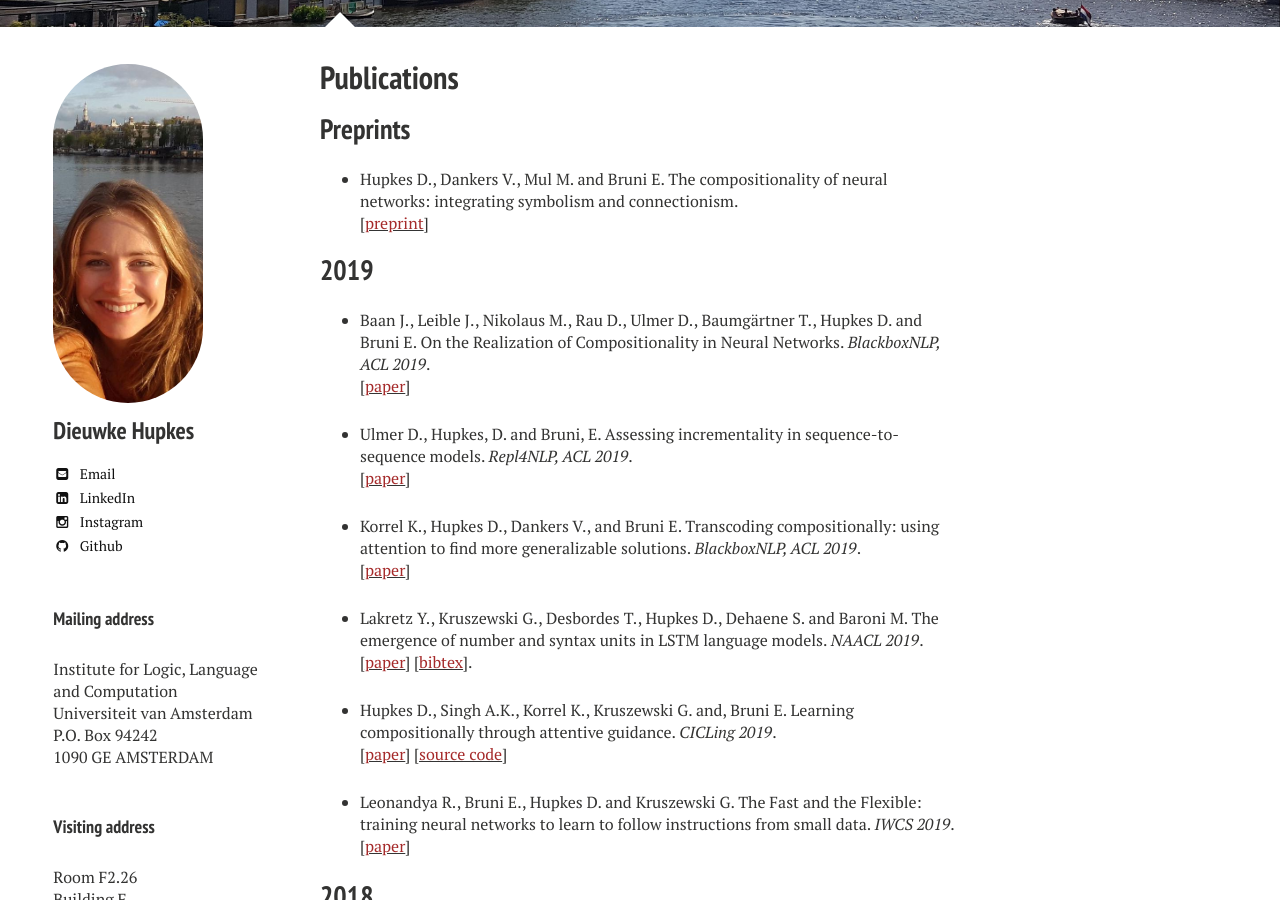
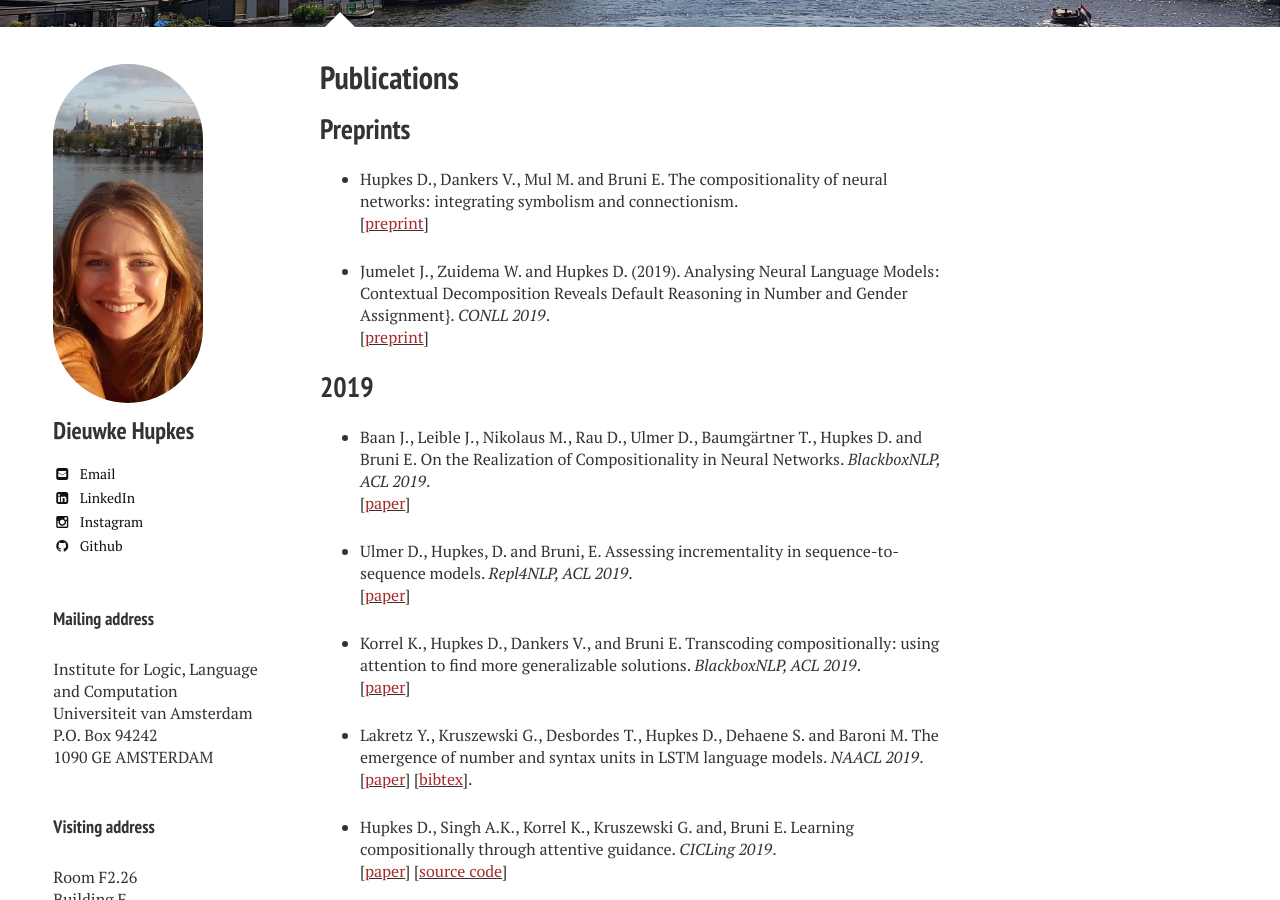
Before and after one commit to dieuwkehupkes/dieuwkehupkes.github.io, a Jekyll site: the page built from publications.md, in a window 1280 px wide and 900 px high, scrolled down 360 px. Built offline with Jekyll 4.4.1, drawn with Linux system fonts in a browser that asks for light colours; nearby versions of some CDN libraries.

Commit message:
Add Jaap pub

```diff
--- a/publications.md
+++ b/publications.md
@@ -14,6 +14,9 @@ image:
 
 * Hupkes D., Dankers V., Mul M. and Bruni E.
 The compositionality of neural networks: integrating symbolism and connectionism.\\
+\[[<font color="brown">preprint</font>](https://arxiv.org/pdf/1908.08351.pdf){:target="blank"}\]
+
+* Jumelet J., Zuidema W. and Hupkes D. (2019). Analysing Neural Language Models: Contextual Decomposition Reveals Default Reasoning in Number and Gender Assignment}. *CONLL 2019*.\\
 \[[<font color="brown">preprint</font>](https://arxiv.org/pdf/1908.08351.pdf){:target="blank"}\]
 
 ## 2019
```
